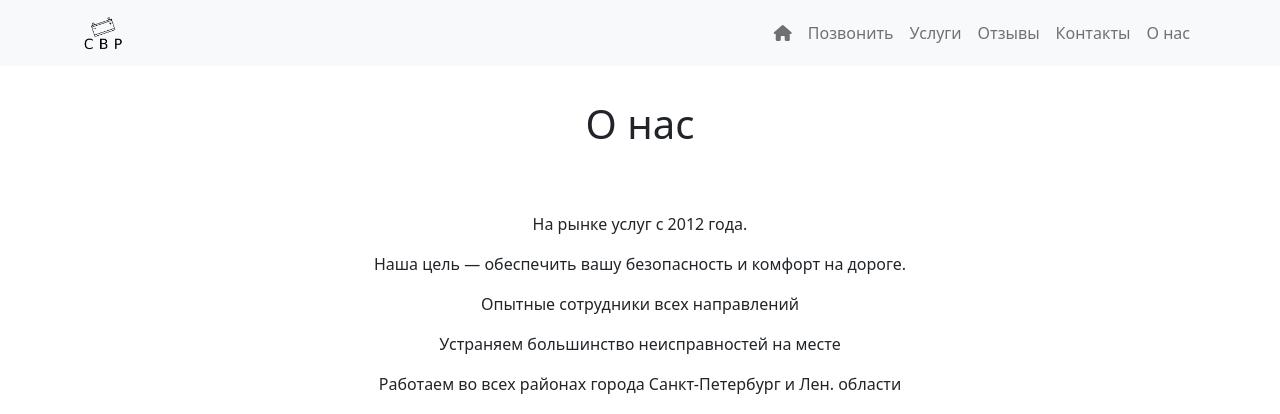
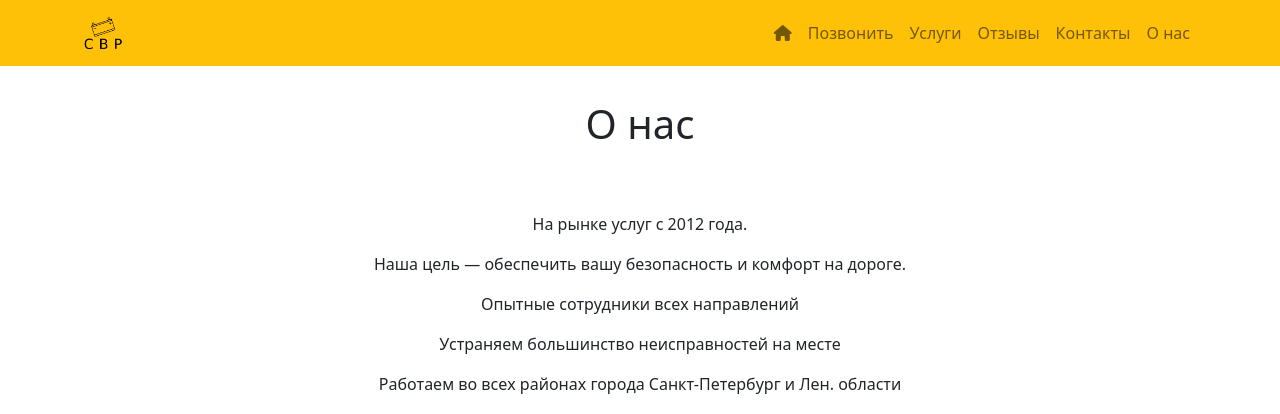
Before and after one commit to belousovsergey56/help-on-road, a Flask app: page /about in a window 1280 px wide. Shown: the top 414 px of the page. Run offline with Flask 2, Linux system fonts and the light colour scheme; some libraries are stand-ins or nearby versions.

Commit message:
change bg-color

```diff
--- a/templates/header.html
+++ b/templates/header.html
@@ -28,7 +28,7 @@
   <section id="title">
     <!-- Nav Bar -->
 
-        <nav class="navbar fixed-top navbar-expand-lg navbar-light bg-light">
+        <nav class="navbar fixed-top navbar-expand-lg navbar-light bg-warning">
           <div class="container">
             <a class="navbar-brand"><img class="img-header" src="static/assets/images/SVRLOGO2.png" alt=""></a>
             <button class="navbar-toggler" type="button" data-bs-toggle="collapse" data-bs-target="#navbarNav" aria-controls="navbarNav" aria-expanded="false" aria-label="Toggle navigation">
```
